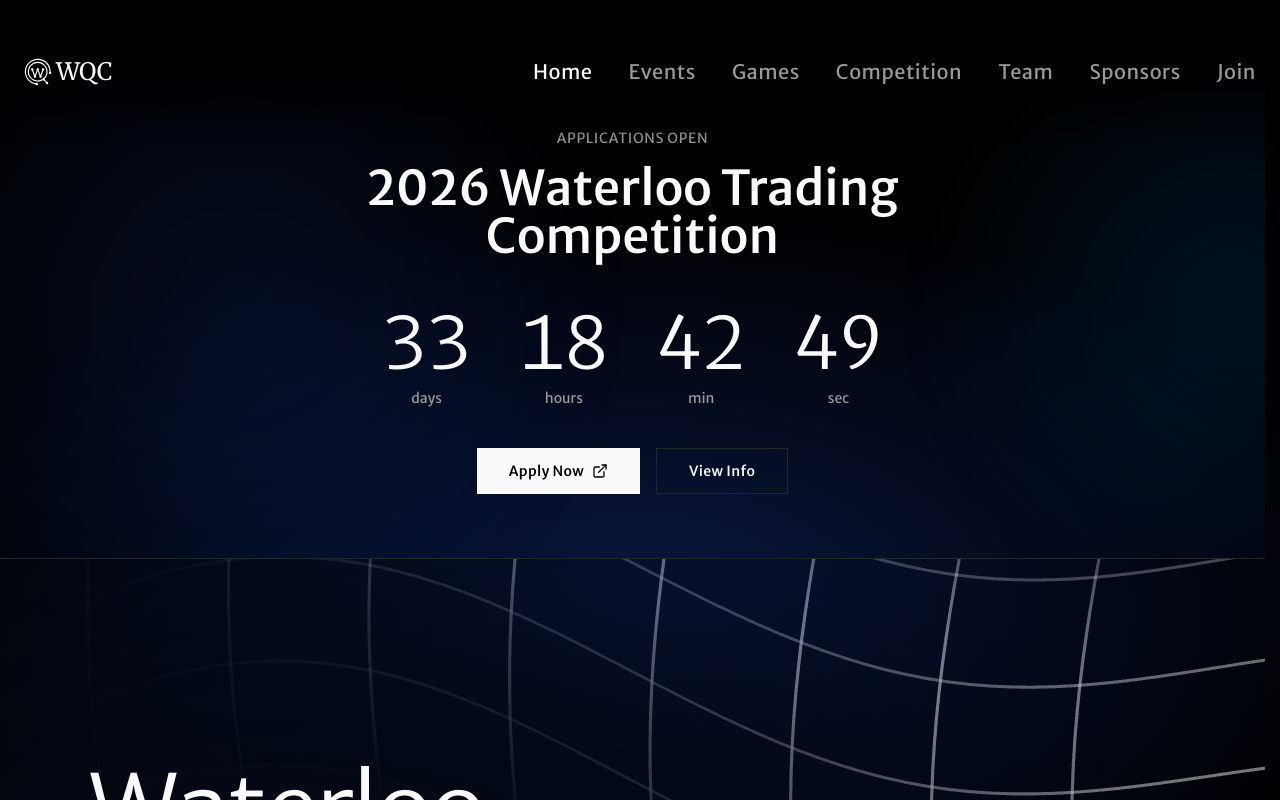
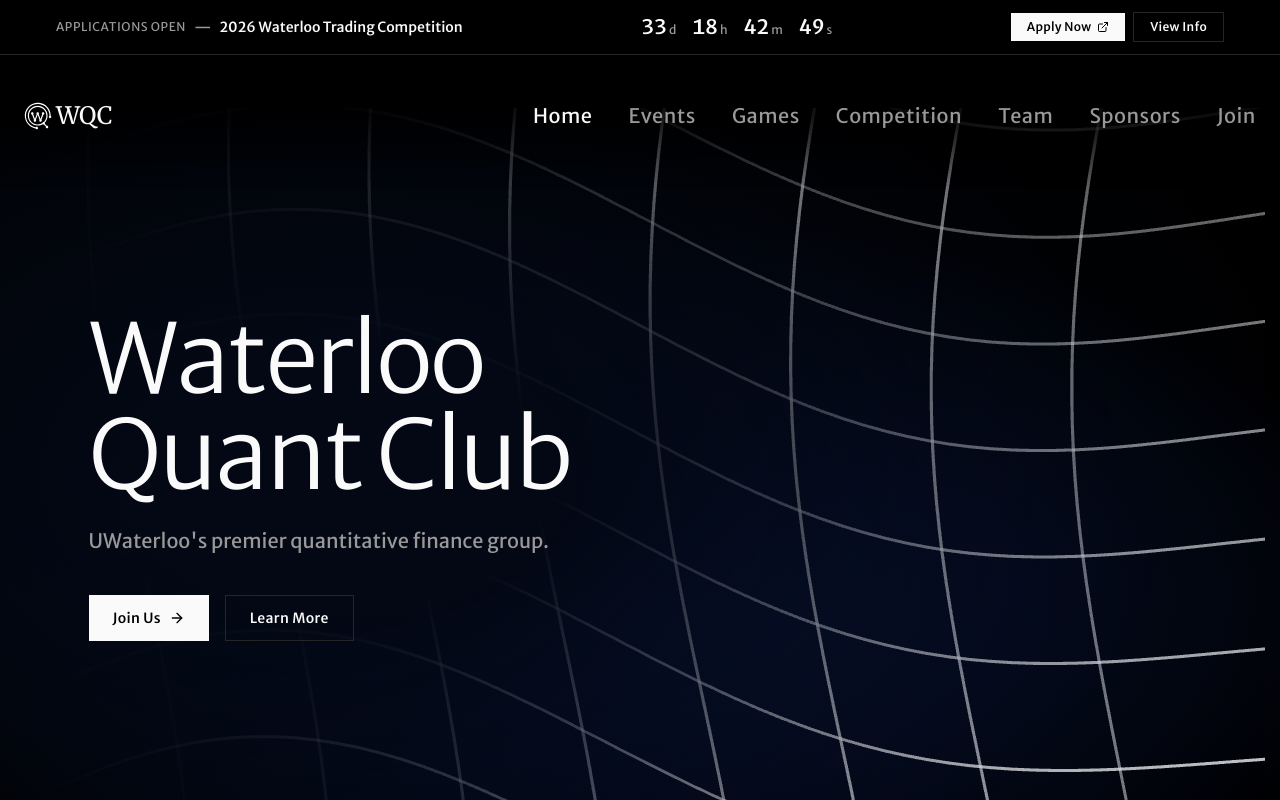
Before and after one commit to waterlooquantclub/waterlooquantclub.github.io, a React (Vite) app in the folder client/: page / in a window 1280 px wide. Shown: the top 800 px of the page. Built offline with nearby package versions, Linux system fonts and the light colour scheme; the HTML template or start-up script is replaced by a standard one.

Commit message:
made announcement thinner

```diff
--- a/client/src/components/Layout.tsx
+++ b/client/src/components/Layout.tsx
@@ -4,9 +4,10 @@
 
 interface LayoutProps {
   children: ReactNode;
+  announcementBar?: ReactNode;
 }
 
-const Layout = ({ children }: LayoutProps) => {
+const Layout = ({ children, announcementBar }: LayoutProps) => {
   return (
     <div className="min-h-screen bg-background flex flex-col relative">
       {/* Fixed blue gradient overlay */}
@@ -17,8 +18,14 @@
           zIndex: 1,
         }}
       />
-      <Navbar />
-      <main className="pt-16 flex-1 relative z-10">{children}</main>
+      {/* Announcement Bar - above navbar */}
+      {announcementBar && (
+        <div className="fixed top-0 left-0 right-0 z-[60]">
+          {announcementBar}
+        </div>
+      )}
+      <Navbar hasAnnouncementBar={!!announcementBar} />
+      <main className={`flex-1 relative z-10 ${announcementBar ? 'pt-[calc(4rem+52px)] md:pt-[calc(4rem+44px)]' : 'pt-16'}`}>{children}</main>
       <Footer />
     </div>
   );
--- a/client/src/components/Navbar.tsx
+++ b/client/src/components/Navbar.tsx
@@ -18,11 +18,15 @@
   { name: "Join", path: "/join" },
 ];
 
-const Navbar = () => {
+interface NavbarProps {
+  hasAnnouncementBar?: boolean;
+}
+
+const Navbar = ({ hasAnnouncementBar = false }: NavbarProps) => {
   const location = useLocation();
 
   return (
-    <nav className="fixed top-0 left-0 right-0 z-50">
+    <nav className={`fixed left-0 right-0 z-50 ${hasAnnouncementBar ? 'top-[52px] md:top-[44px]' : 'top-0'}`}>
       <div className="absolute inset-0 bg-gradient-to-b from-background via-background/80 to-transparent pointer-events-none" />
       <div className="container mx-auto px-6 md:px-18 py-6 md:py-14 flex items-center justify-between relative">
         <Link to="/" className="flex items-center gap-1 hover:opacity-80 transition-opacity">
--- a/client/src/pages/Index.tsx
+++ b/client/src/pages/Index.tsx
@@ -36,61 +36,61 @@
     return () => clearInterval(interval);
   }, []);
 
-  return (
-    <Layout>
-      {/* Call to Action Banner */}
-      <section className="relative border-b border-border py-16 px-6 overflow-hidden">
-        <div className="absolute inset-0 opacity-80" aria-hidden>
-          <div className="absolute -left-40 top-1/2 -translate-y-1/2 w-[50rem] h-[50rem] rounded-full bg-[radial-gradient(circle_at_center,_rgba(26,64,170,0.25)_0%,_rgba(5,7,12,0)_65%)] blur-2xl" />
-          <div className="absolute right-[-18rem] top-1/2 -translate-y-1/2 w-[40rem] h-[40rem] rounded-full bg-[radial-gradient(circle_at_center,_rgba(9,126,227,0.2)_0%,_rgba(5,7,12,0)_70%)] blur-2xl" />
-        </div>
-        <div className="container mx-auto max-w-4xl text-center relative z-10">
-          <p className="text-sm uppercase tracking-wider text-muted-foreground mb-4">
-            Applications Open
-          </p>
-          <h2 className="text-3xl md:text-4xl lg:text-5xl font-medium mb-12">
-            2026 Waterloo Trading Competition
-          </h2>
+  const announcementBar = (
+    <div className="bg-background border-b border-border py-3 px-4 md:px-6">
+      <div className="container mx-auto max-w-7xl">
+        <div className="flex flex-col md:flex-row items-center justify-between gap-3 md:gap-4">
+          {/* Left: Announcement */}
+          <div className="flex items-center gap-2 text-center md:text-left">
+            <span className="text-xs uppercase tracking-wider text-muted-foreground">Applications Open</span>
+            <span className="hidden sm:inline text-muted-foreground">—</span>
+            <span className="text-sm font-medium">2026 Waterloo Trading Competition</span>
+          </div>
 
-          {/* Countdown Timer */}
-          <div className="flex justify-center gap-6 md:gap-12 mb-10">
+          {/* Center: Countdown Timer */}
+          <div className="flex items-center gap-3 md:gap-4">
             {[
-              { value: timeLeft.days, label: "days" },
-              { value: timeLeft.hours, label: "hours" },
-              { value: timeLeft.minutes, label: "min" },
-              { value: timeLeft.seconds, label: "sec" },
+              { value: timeLeft.days, label: "d" },
+              { value: timeLeft.hours, label: "h" },
+              { value: timeLeft.minutes, label: "m" },
+              { value: timeLeft.seconds, label: "s" },
             ].map((item, index) => (
-              <div key={index} className="flex flex-col">
-                <span className="text-5xl md:text-6xl lg:text-7xl font-light tabular-nums">
+              <div key={index} className="flex items-baseline gap-0.5">
+                <span className="text-lg md:text-xl font-medium tabular-nums">
                   {String(item.value).padStart(2, "0")}
                 </span>
-                <span className="text-sm text-muted-foreground mt-2">
+                <span className="text-xs text-muted-foreground">
                   {item.label}
                 </span>
               </div>
             ))}
           </div>
 
-          {/* Action Buttons */}
-          <div className="flex flex-col sm:flex-row gap-4 justify-center">
+          {/* Right: Action Buttons */}
+          <div className="flex items-center gap-2">
             <a
               href="https://me.waterlooquantclub.com/forms/2026-waterloo-trading-competition-application/"
               target="_blank"
               rel="noopener noreferrer"
-              className="inline-flex items-center justify-center gap-2 bg-foreground text-background px-8 py-3 text-sm font-medium tracking-wide hover:bg-foreground/90 transition-colors"
+              className="inline-flex items-center justify-center gap-1.5 bg-foreground text-background px-4 py-1.5 text-xs font-medium tracking-wide hover:bg-foreground/90 transition-colors"
             >
               Apply Now
-              <ExternalLink className="w-4 h-4" />
+              <ExternalLink className="w-3 h-3" />
             </a>
             <Link
               to="/competition"
-              className="inline-flex items-center justify-center gap-2 border border-border px-8 py-3 text-sm font-medium tracking-wide text-foreground hover:bg-secondary transition-colors"
+              className="inline-flex items-center justify-center gap-1.5 border border-border px-4 py-1.5 text-xs font-medium tracking-wide text-foreground hover:bg-secondary transition-colors"
             >
               View Info
             </Link>
           </div>
         </div>
-      </section>
+      </div>
+    </div>
+  );
+
+  return (
+    <Layout announcementBar={announcementBar}>
 
       {/* Hero Section */}
       <section className="min-h-[calc(100vh-4rem)] flex flex-col justify-center px-6 relative overflow-hidden">
```
